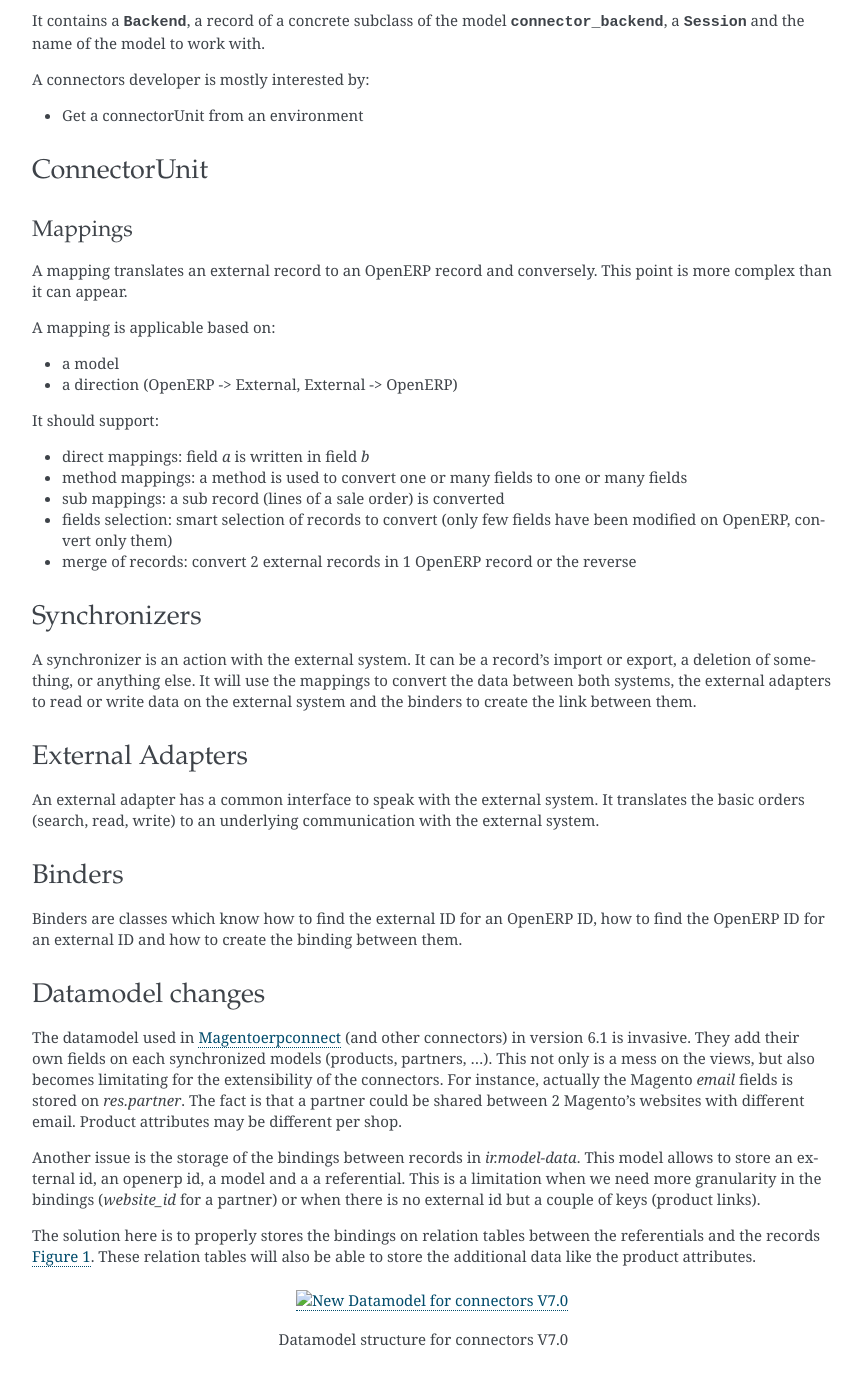
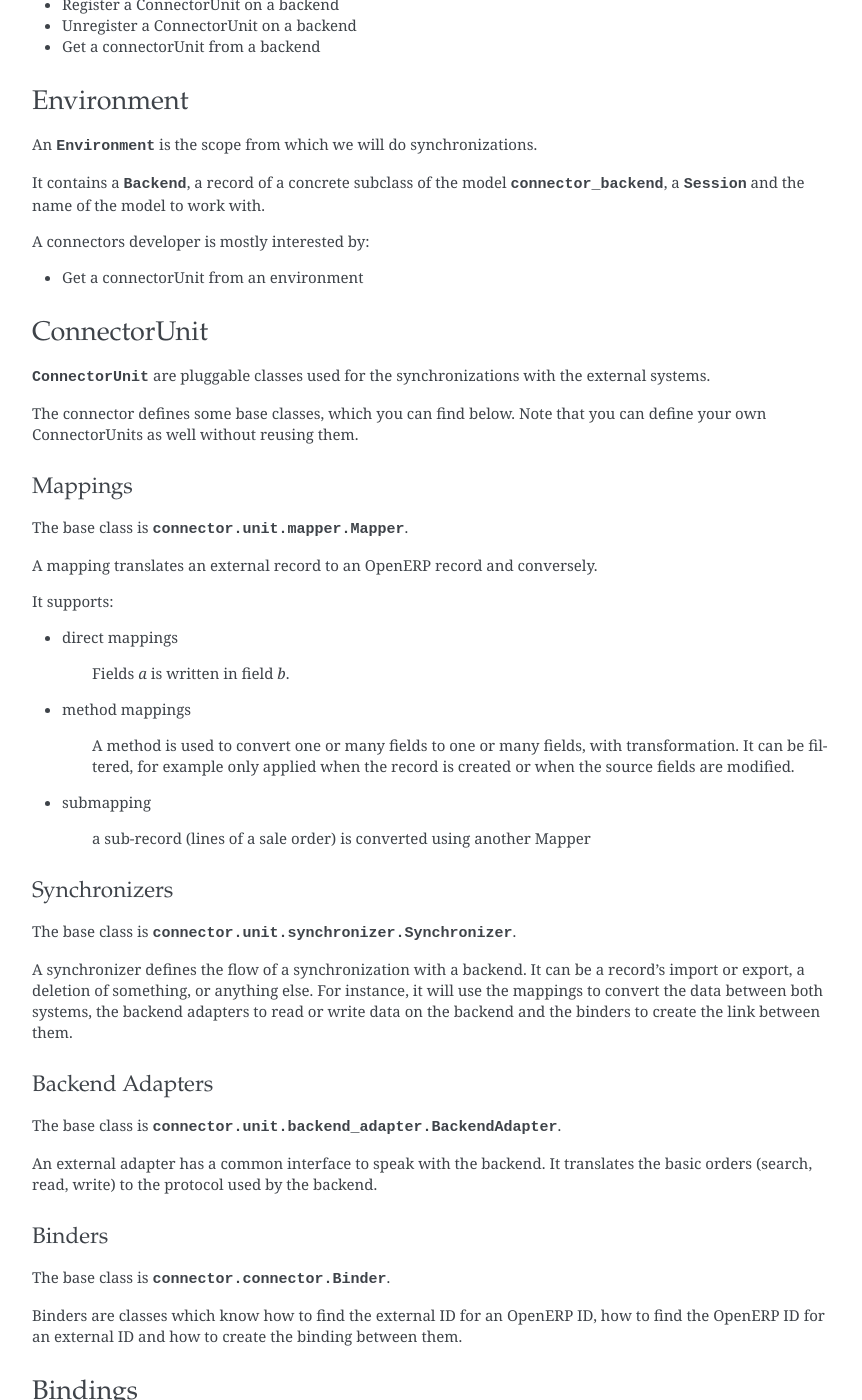
Before and after one commit to OCA/queue, a Sphinx documentation site: the page built from queue_job/doc/guides/overview.rst, in a window 1280 px wide and 1400 px high, scrolled down 1520 px. Shown: the whole window, without its empty margins (248-1110 px from the left). Built offline with Sphinx 7.4.7, drawn with Linux system fonts in a browser that asks for light colours; some of the changed text lies outside the part shown.

Commit message:
[IMP] doc for ConnectorUnit classes

```diff
--- a/queue_job/doc/guides/overview.rst
+++ b/queue_job/doc/guides/overview.rst
@@ -65,12 +67,16 @@ A :py:class:`~connector.queue.worker.WorkerWatcher` create or destroy
 new workers when new :py:class:`~openerp.modules.registry.Registry` are
 created or destroyed, and signal the aliveness of the workers.
 
-Jobs are assigned to a worker in the database. The worker loads all the
-jobs assigned to itself in memory in the
+Jobs are assigned to a worker in the database by a cron.
+The worker loads all the jobs assigned to itself in memory in the
 :py:class:`~connector.queue.queue.JobsQueue`.
 When a worker is dead, it is removed from the database,
 so the jobs are freeed from the worker and can be assigned to another
 one.
+
+When multiple OpenERP processes are running,
+a worker per process is running, but only those which are *CronWorkers*
+enqueue and execute jobs, to avoid to clutter the HTTP processes.
 
 A connectors developer is mostly interested by:
 
@@ -126,57 +132,76 @@ A connectors developer is mostly interested by:
 ConnectorUnit
 *************
 
+:py:class:`~connector.connector.ConnectorUnit`
+are pluggable classes used for the synchronizations with the external
+systems.
+
+The connector defines some base classes, which you can find below.
+Note that you can define your own ConnectorUnits as well without
+reusing them.
+
 Mappings
 ========
 
+The base class is :py:class:`connector.unit.mapper.Mapper`.
+
 A mapping translates an external record to an OpenERP record and
-conversely. This point is more complex than it can appear.
+conversely.
 
-A mapping is applicable based on:
+It supports:
 
-* a model
-* a direction (OpenERP -> External, External -> OpenERP)
+* direct mappings
 
-It should support:
+    Fields *a* is written in field *b*.
 
-* direct mappings: field `a` is written in field `b`
-* method mappings: a method is used to convert one or many fields to one
-  or many fields
-* sub mappings: a sub record (lines of a sale order) is converted
-* fields selection: smart selection of records to convert (only few
-  fields have been modified on OpenERP, convert only them)
-* merge of records: convert 2 external records in 1 OpenERP record or
-  the reverse
+* method mappings
 
-*************
+    A method is used to convert one or many fields to one or many
+    fields, with transformation.
+    It can be filtered, for example only applied when the record is
+    created or when the source fields are modified.
+
+* submapping
+
+    a sub-record (lines of a sale order) is converted using another
+    Mapper
+
 Synchronizers
-*************
+=============
 
-A synchronizer is an action with the external system. It can be a
-record's import or export, a deletion of something, or anything else.
-It will use the mappings to convert the data between both systems, the
-external adapters to read or write data on the external system and the
-binders to create the link between them.
+The base class is :py:class:`connector.unit.synchronizer.Synchronizer`.
 
-*****************
-External Adapters
-*****************
+A synchronizer defines the flow of a synchronization with a backend.
+It can be a record's import or export, a deletion of something,
+or anything else.
+For instance, it will use the mappings
+to convert the data between both systems,
+the backend adapters to read or write data on the backend
+and the binders to create the link between them.
 
-An external adapter has a common interface to speak with the external
-system. It translates the basic orders (search, read, write) to an
-underlying communication with the external system.
+Backend Adapters
+================
 
-*******
+The base class is
+:py:class:`connector.unit.backend_adapter.BackendAdapter`.
+
+An external adapter has a common interface to speak with the backend.
+It translates the basic orders (search, read, write) to the protocol
+used by the backend.
+
 Binders
-*******
+=======
+
+The base class is
+:py:class:`connector.connector.Binder`.
 
 Binders are classes which know how to find the external ID for an
 OpenERP ID, how to find the OpenERP ID for an external ID and how to
 create the binding between them.
 
-*****************
-Datamodel changes
-*****************
+********
+Bindings
+********
 
 The datamodel used in Magentoerpconnect_ (and other connectors) in
 version 6.1 is invasive. They add their own fields on each synchronized
```
Also changed, not shown: other parts of queue_job/doc/guides/overview.rst (+2 -0 lines).
